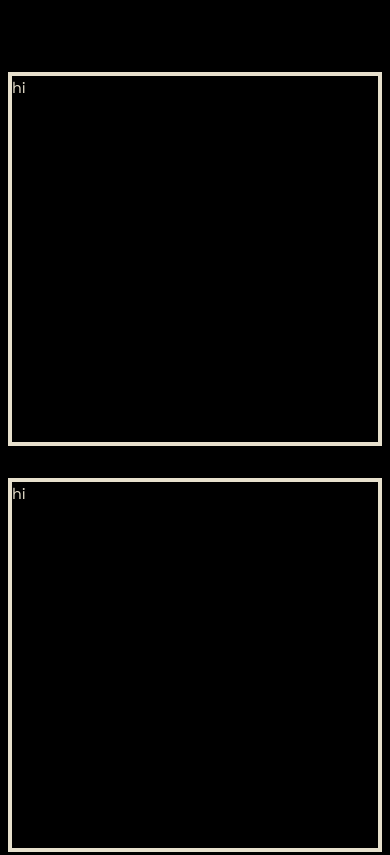
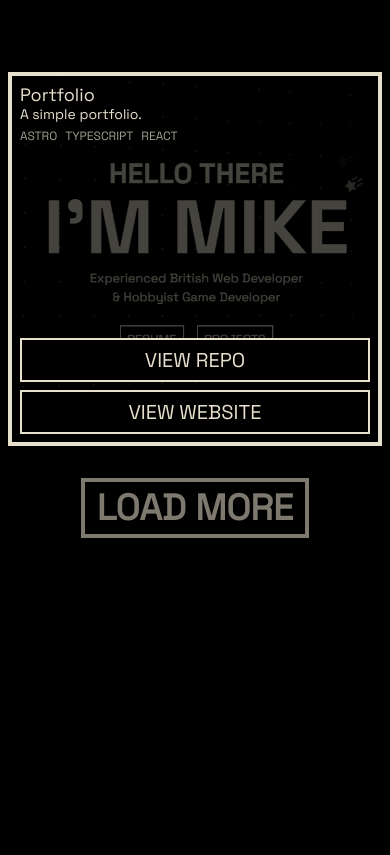
Before and after one commit to MikeNewXYZ/portfolio, an Astro site: page / in a window 390 px wide. Shown: the part 960-1815 px from the top of the page. Built offline with nearby package versions, Linux system fonts and the light colour scheme; Astro itself is replaced by a stand-in of ours.

Commit message:
add Image to projects schema, add project card

```diff
--- /dev/null
+++ b/src/component/ProjectsSection/ProjectCard/index.astro
@@ -0,0 +1,68 @@
+---
+import { Image } from "astro:assets";
+import type { InferEntrySchema } from "astro:content";
+import FloatingCard from "../../FloatingCard";
+
+type Props = {
+	data: InferEntrySchema<"projects">;
+};
+
+const { data } = Astro.props;
+---
+
+<FloatingCard
+	client:visible
+	innerClassName="w-full aspect-square border-4 border-primary relative"
+	rotateMultiplier={5}
+	onHoverScaleSize={1.03}
+>
+	<div
+		class="w-full h-full absolute inset-0 z-10 flex flex-col md:opacity-0 hover:md:opacity-100 transition-opacity duration-500"
+	>
+		<div class="flex-1 p-2 flex flex-col">
+			<h2 class="text-lg leading-none mt-0.5">{data.title}</h2>
+			<p class="text-sm">{data.subtitle}</p>
+
+			<ul class="text-xs uppercase opacity-70 flex gap-2 mt-1 flex-wrap">
+				{data.technologies.map((technology) => <li>{technology}</li>)}
+			</ul>
+		</div>
+
+		<div class="flex flex-col w-full p-2 gap-2">
+			<!-- REPO LINK -->
+			{
+				data.repoLink && (
+					<a
+						class="button bg-secondary text-xl text-center"
+						href={data.repoLink?.url}
+						target="_blank"
+					>
+						{data.repoLink?.label}
+					</a>
+				)
+			}
+
+			<!-- VIEW LINK -->
+			{
+				data.viewLink && (
+					<a
+						class="button bg-secondary text-xl text-center"
+						href={data.viewLink?.url}
+						target="_blank"
+					>
+						{data.viewLink?.label}
+					</a>
+				)
+			}
+		</div>
+
+		<div class="w-full h-full absolute inset-0 bg-secondary opacity-70 -z-10"></div>
+	</div>
+
+	<Image
+		class="w-full h-full object-cover"
+		src={data.thumbnail}
+		alt={data.title}
+		draggable={false}
+	/>
+</FloatingCard>
--- a/src/component/ProjectsSection/index.astro
+++ b/src/component/ProjectsSection/index.astro
@@ -1,5 +1,6 @@
 ---
 import { getCollection } from "astro:content";
+import ProjectCard from "./ProjectCard/index.astro";
 
 const projects = await getCollection("projects");
 ---
@@ -16,12 +17,7 @@ const projects = await getCollection("projects");
 	<div
 		class="w-full grid grid-cols-1 md:grid-cols-2 xl:grid-cols-3 gap-8 sm:gap-16 justify-center mt-20"
 	>
-		<div class="w-full aspect-square border-4 border-primary">hi</div>
-		<div class="w-full aspect-square border-4 border-primary">hi</div>
-		<div class="w-full aspect-square border-4 border-primary">hi</div>
-		<div class="w-full aspect-square border-4 border-primary">hi</div>
-		<div class="w-full aspect-square border-4 border-primary">hi</div>
-		<div class="w-full aspect-square border-4 border-primary">hi</div>
+		{projects.map(({ data }) => <ProjectCard data={data} />)}
 	</div>
 
 	<button class="button text-4xl font-bold border-4 animate-pulse mt-8 sm:mt-16">load more</button>
--- a/src/content/config.ts
+++ b/src/content/config.ts
@@ -2,9 +2,11 @@ import { z, defineCollection } from "astro:content";
 
 const projectsCollection = defineCollection({
 	type: "data",
-	schema: z.object({
+	schema: ({ image }) =>
+		z.object({
 			title: z.string(),
 			subtitle: z.string(),
+			thumbnail: image(),
 			technologies: z.array(z.string()),
 			viewLink: z
 				.object({
--- a/src/content/projects/portfolio.json
+++ b/src/content/projects/portfolio.json
@@ -1,6 +1,7 @@
 {
 	"title": "Portfolio",
 	"subtitle": "A simple portfolio.",
+	"thumbnail": "./images/portfolio-thumbnail.png",
 	"technologies": ["Astro", "TypeScript", "React"],
 	"viewLink": {
 		"label": "View Website",
```
Also changed, not shown: src/content/projects/images/portfolio-thumbnail.png (added). Lines whose indentation alone changed are shown as unchanged.
